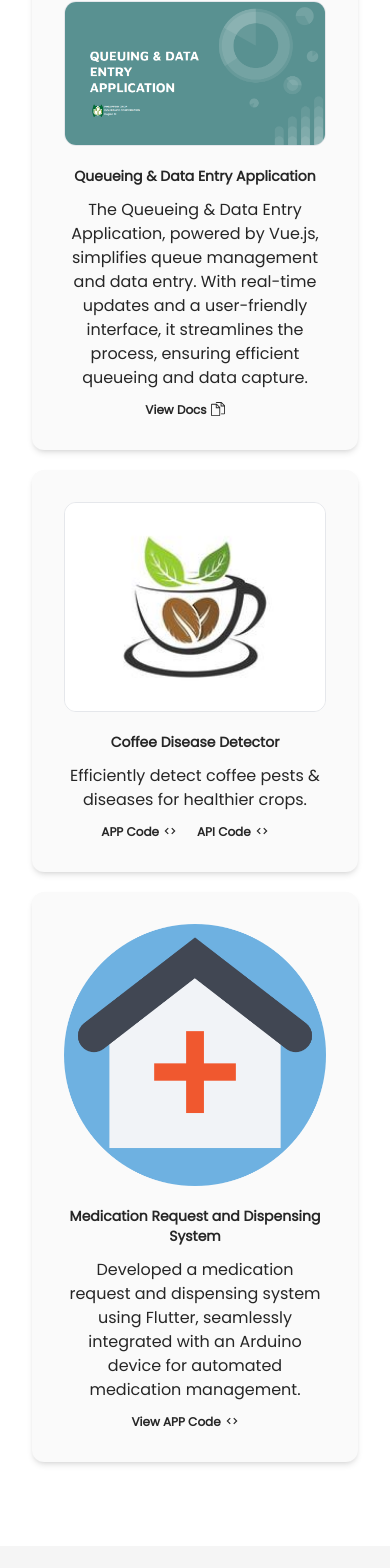
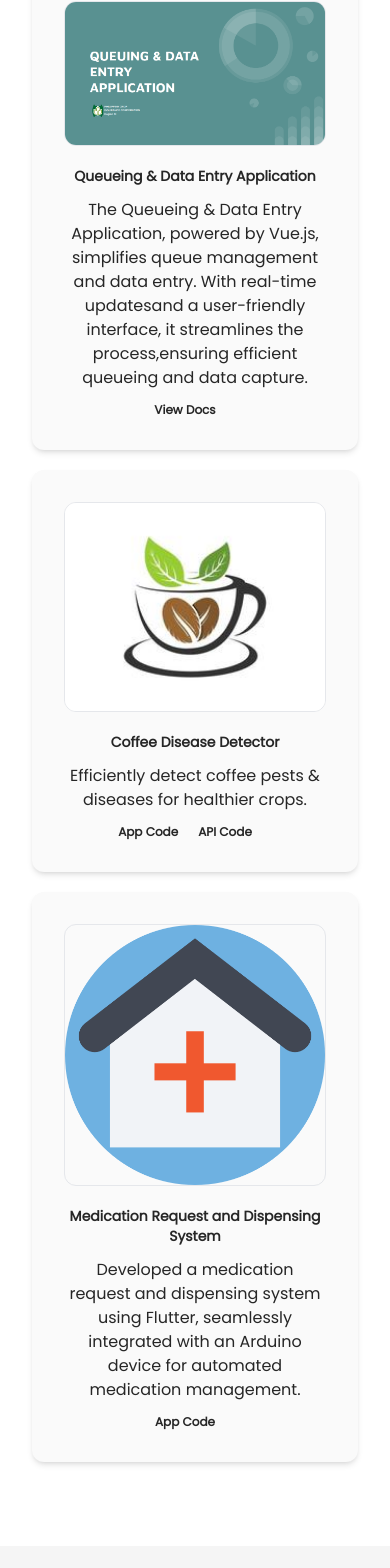
Before and after one commit to dequilla3/kadequilla, a Next.js app: page / in a window 390 px wide. Shown: the part 2341-3909 px from the top of the page. Built offline with nearby package versions, Linux system fonts and the light colour scheme.

Commit message:
refactor: render by list projects

```diff
--- a/app/components/sections/Portfolio.tsx
+++ b/app/components/sections/Portfolio.tsx
@@ -1,9 +1,42 @@
 "use client";
 
-import { BiCode } from "react-icons/bi";
 import Image from "next/image";
-import { SlDocs } from "react-icons/sl";
 import { useInView } from "react-intersection-observer";
+
+const projects: Project[] = [
+  {
+    title: "Queueing & Data Entry Application",
+    desc: "The Queueing & Data Entry Application, powered by Vue.js, simplifies queue management and data entry. With real-time updatesand a user-friendly interface, it streamlines the process,ensuring efficient queueing and data capture.",
+    img: "/queueimg.png",
+    btns: [{ text: "View Docs", url: "/queueing_docs.pdf" }],
+  },
+  {
+    title: "Coffee Disease Detector",
+    desc: "Efficiently detect coffee pests & diseases for healthier crops.",
+    img: "/coffedisease.jpg",
+    btns: [
+      {
+        text: "App Code",
+        url: "https://github.com/dequilla3/coffee_disease_detector",
+      },
+      {
+        text: "API Code",
+        url: "https://github.com/dequilla3/CoffeeDisease",
+      },
+    ],
+  },
+  {
+    title: "Medication Request and Dispensing System",
+    desc: "Developed a medication request and dispensing system using Flutter, seamlessly integrated with an Arduino device for automated medication management.",
+    img: "/bhw.png",
+    btns: [
+      {
+        text: "App Code",
+        url: "https://github.com/dequilla3/bhw_app",
+      },
+    ],
+  },
+];
 
 export default function Porfolio() {
   const { ref, inView } = useInView({
@@ -18,105 +51,47 @@ export default function Porfolio() {
         inView ? "opacity-100" : "opacity-0"
       }`}
     >
-      <div className="sm:text-3xl md:text-5xl mb-5 text-center">My Porfolios</div>
+      <div className="sm:text-3xl md:text-5xl mb-5 text-center">
+        My Porfolios
+      </div>
       <div
         className={`md:pt-32 sm:text-center md:text-left ${
           inView ? "animate-left1" : "opacity-0"
         }`}
       >
-        <div className="mr-5 rounded-xl bg-neutral-50 p-8 md:flex shadow-md mb-5 w-full transition-all duration-700 hover:shadow-xl">
+        {projects.map((val, index) => (
+          <div
+            key={index}
+            className="mr-5 rounded-xl bg-neutral-50 p-8 md:flex shadow-md mb-5 w-full transition-all duration-700 hover:shadow-xl"
+          >
             <Image
               className="rounded-xl border sm:w-full md:w-auto"
-            src="/queueimg.png"
+              src={val.img}
               width={100}
               height={100}
               alt="Picture of the author"
             />
             <div className="sm:mt-5 md:mt-0 md:ml-5">
               <div className="font-bold sm:text-sm sm:text-center md:text-left md:text-xl">
-              Queueing & Data Entry Application
+                {val.title}
               </div>
-            <div className="py-3">
-              The Queueing & Data Entry Application, powered by Vue.js,
-              simplifies queue management and data entry. With real-time updates
-              and a user-friendly interface, it streamlines the process,
-              ensuring efficient queueing and data capture.
-            </div>
+              <div className="py-3">{val.desc}</div>
+              <div className="flex sm:justify-center md:justify-normal">
+                {val.btns.map((btn, index) => (
                   <a
+                    key={index}
                     className="rounded-lg text-xs flex sm:justify-center md:justify-normal font-bold mr-5 hover:text-neutral-500"
-              href="/queueing_docs.pdf"
+                    href={btn.url}
                     target="_blank"
                     rel="noopener noreferrer"
                   >
-              View Docs <SlDocs className="ml-1" size={14} />
+                    {btn.text}
                   </a>
-          </div>
-        </div>
-
-        <div className="mr-5 rounded-xl bg-neutral-50 p-8 md:flex shadow-md mb-5 w-full transition-all duration-700 hover:shadow-xl">
-          <Image
-            className="rounded-xl border sm:w-full md:w-auto"
-            src="/coffedisease.jpg"
-            width={100}
-            height={100}
-            alt="Picture of the author"
-          />
-          <div className="sm:mt-5 md:mt-0 md:ml-5">
-            <div className="font-bold sm:text-sm sm:text-center md:text-left md:text-xl">
-              Coffee Disease Detector
-            </div>
-            <div className="py-3">
-              Efficiently detect coffee pests & diseases for healthier crops.
-            </div>
-            <div className="flex sm:justify-center md:justify-normal">
-              <a
-                className="rounded-lg text-xs flex sm:justify-center md:justify-normal font-bold mr-5 hover:text-neutral-500"
-                href="https://github.com/dequilla3/coffee_disease_detector"
-                target="_blank"
-                rel="noopener noreferrer"
-              >
-                APP Code <BiCode className="ml-1" size={14} />
-              </a>
-
-              <a
-                className="rounded-lg text-xs flex sm:justify-center md:justify-normal font-bold mr-5 hover:text-neutral-500"
-                href="https://github.com/dequilla3/CoffeeDisease"
-                target="_blank"
-                rel="noopener noreferrer"
-              >
-                API Code <BiCode className="ml-1" size={14} />
-              </a>
+                ))}
               </div>
             </div>
           </div>
-
-        <div className="mr-5 rounded-xl bg-neutral-50 p-8 md:flex shadow-md mb-5 w-full transition-all duration-700 hover:shadow-xl">
-          <Image
-            className="rounded-xl sm:w-full md:w-auto"
-            src="/bhw.png"
-            width={100}
-            height={100}
-            alt="Picture of the author"
-          />
-          <div className="sm:mt-5 md:mt-0 md:ml-5">
-            <div className="font-bold sm:text-sm sm:text-center md:text-left md:text-xl">
-              Medication Request and Dispensing System
-            </div>
-            <div className="py-3">
-              Developed a medication request and dispensing system using
-              Flutter, seamlessly integrated with an Arduino device for
-              automated medication management.{" "}
-            </div>
-            <a
-              className="rounded-lg text-xs flex sm:justify-center md:justify-normal font-bold mr-5 hover:text-neutral-500"
-              href="https://github.com/dequilla3/bhw_app"
-              target="_blank"
-              rel="noopener noreferrer"
-            >
-              View APP Code <BiCode className="ml-1" size={14} />
-            </a>
-          </div>
-        </div>
+        ))}
       </div>
     </div>
   );
```
Also changed, not shown: app/types/Project.ts (added, +11 -0 lines). Lines whose indentation alone changed are shown as unchanged.
